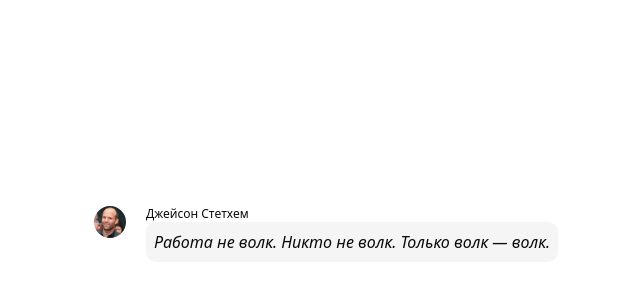
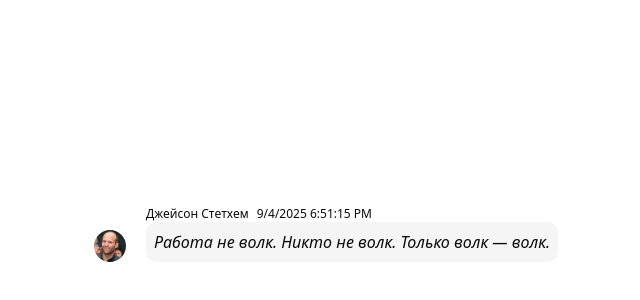
Before and after one commit to nijkor/jason-statham, a Next.js app: page / in a window 1280 px wide. Shown: the part 166-466 px from the top of the page, without its empty margins (314-954 px from the left). Built offline with nearby package versions, Linux system fonts and the light colour scheme.

Commit message:
модицифирован дизайн

```diff
--- a/src/components/quote.tsx
+++ b/src/components/quote.tsx
@@ -6,20 +6,24 @@ import {
 
 import { quotes } from "@/data/quotes"
 
-import { QuoteIcon } from "lucide-react"
+import { ClockIcon, QuoteIcon } from "lucide-react"
 
 export default function Quote() {
     const quote = quotes[Math.floor(Math.random() * quotes.length)]
+    const time = `${new Date().toLocaleDateString()} ${new Date().toLocaleTimeString()}`
 
     return (
-        <div className="flex flex-row gap-5">
+        <div className="flex flex-row items-end gap-5">
             <Avatar>
                 <AvatarImage src="/jason-statham.jpg" />
                 <AvatarFallback>JS</AvatarFallback>
             </Avatar>
 
             <div className="flex flex-col">
-                <div className="text-xs font-medium">Джейсон Стетхем</div>
+                <div className="text-xs flex flex-row gap-2">
+                    <span className="font-medium">Джейсон Стетхем</span>
+                    <p>{time}</p>
+                </div>
                 <p className="p-2 bg-neutral-100 rounded-lg text-md italic">{quote}</p>
             </div>
         </div>
```
